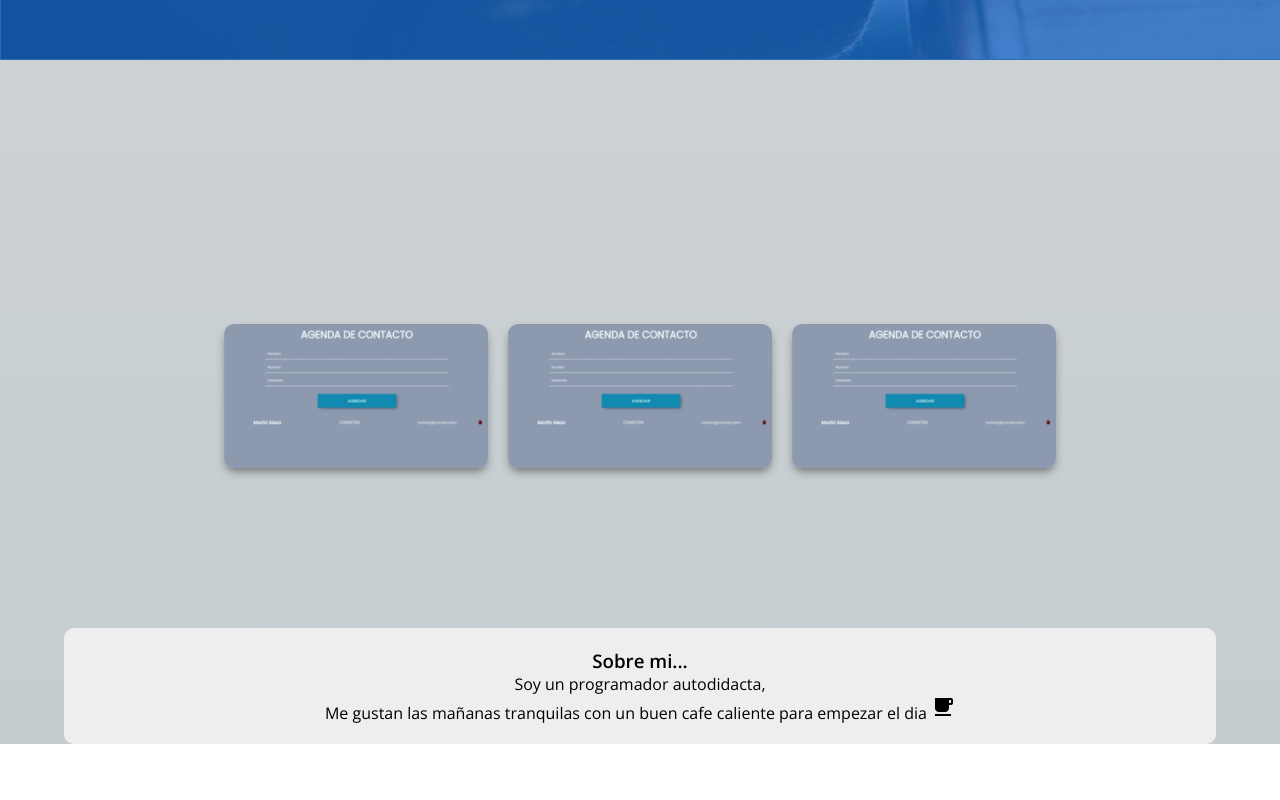
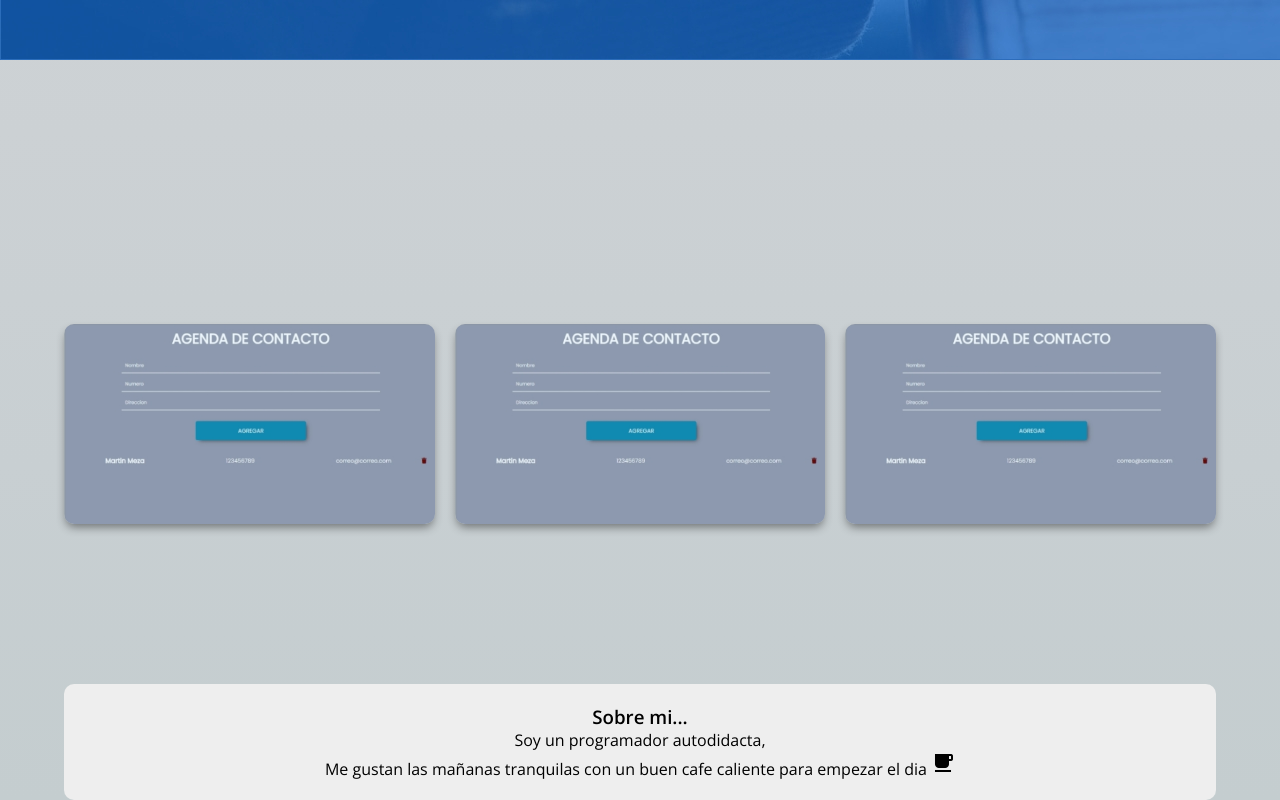
Before and after one commit to martinmeza0/mi-portafolio, a React (Create React App) app: page / in a window 1280 px wide. Shown: the part 540-1340 px from the top of the page. Before the commit the page ends 1284 px from the top, so only its background shows below. Built offline with nearby package versions, Linux system fonts and the light colour scheme.

Commit message:
errores corregidos

```diff
--- a/src/css/App.css
+++ b/src/css/App.css
@@ -105,7 +105,7 @@ nav ul li a:hover::after, nav ul li a:focus::after, nav ul li a:active::after {
 
 main .container {
   margin-top: 10vh;
-  padding: 20vh;
+  padding: 20vh 0;
   display: -ms-grid;
   display: grid;
   grid-gap: 20px;
@@ -183,7 +183,7 @@ main .container {
   display: block;
   margin: auto;
   border-radius: 5px;
-  width: 100%;
+  width: 80%;
   margin-bottom: 20px;
 }
 
@@ -204,7 +204,6 @@ main .container {
 .Modal .card__body a {
   display: inline-block;
   text-decoration: none;
-  text-align: center;
   padding: 10px 20px;
   margin-right: 10px;
   background: #ccc;
--- a/src/css/_Main.sass
+++ b/src/css/_Main.sass
@@ -1,6 +1,6 @@
 main .container
     margin-top: 10vh
-    padding: 20vh
+    padding: 20vh 0
     display: grid
     grid-gap: 20px
     grid-template-columns: repeat(3, 1fr)
--- a/src/css/_Proyecto.sass
+++ b/src/css/_Proyecto.sass
@@ -32,7 +32,6 @@
         justify-content: space-between
         .card__title
             display: inline-block
-            // texta-align: left
             padding: 10px
         span
             display: inline-block
@@ -51,7 +50,7 @@
             display: block
             margin: auto
             border-radius: 5px
-            width: 100%
+            width: 80%
             margin-bottom: 20px
         .card__text
             min-height: 70px
@@ -66,7 +65,6 @@
         a
             display: inline-block
             text-decoration: none
-            text-align: center
             padding: 10px 20px
             margin-right: 10px
             background: #ccc
@@ -82,7 +80,7 @@
     background-color: rgba(#343434, .6)
 
 
-//transicion de modal al abrir y cerrar
+//transicion de modal
 .ReactModal__Overlay
     opacity: 0
     transition: all 300ms
```
Also changed, not shown: 1 other file (tests, documents, lock files or other folders).
